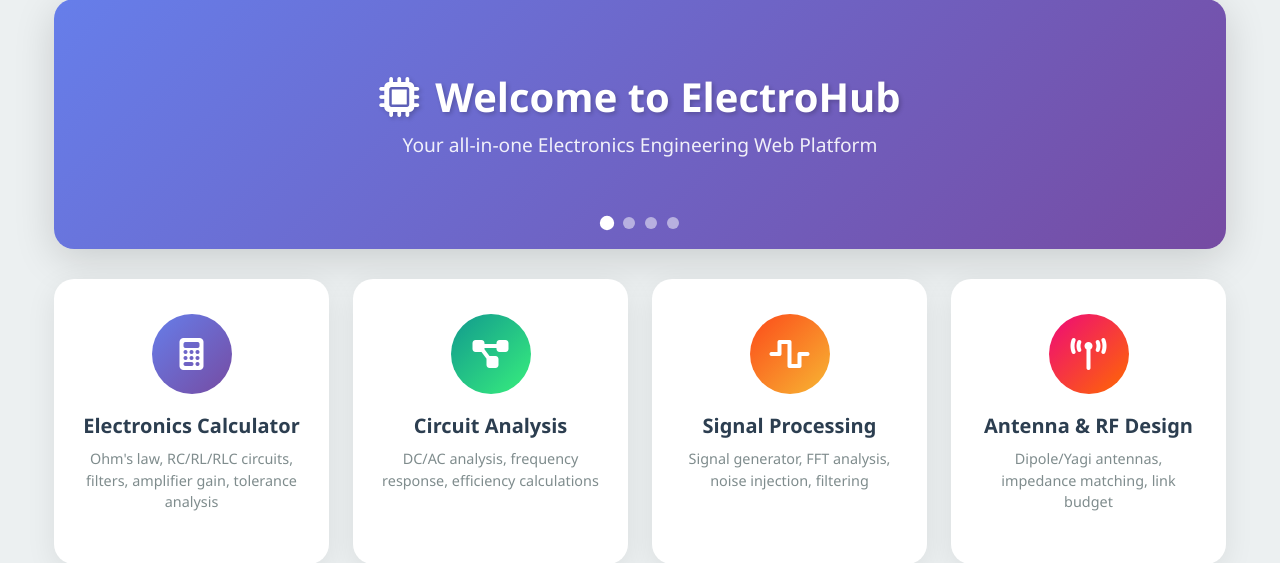
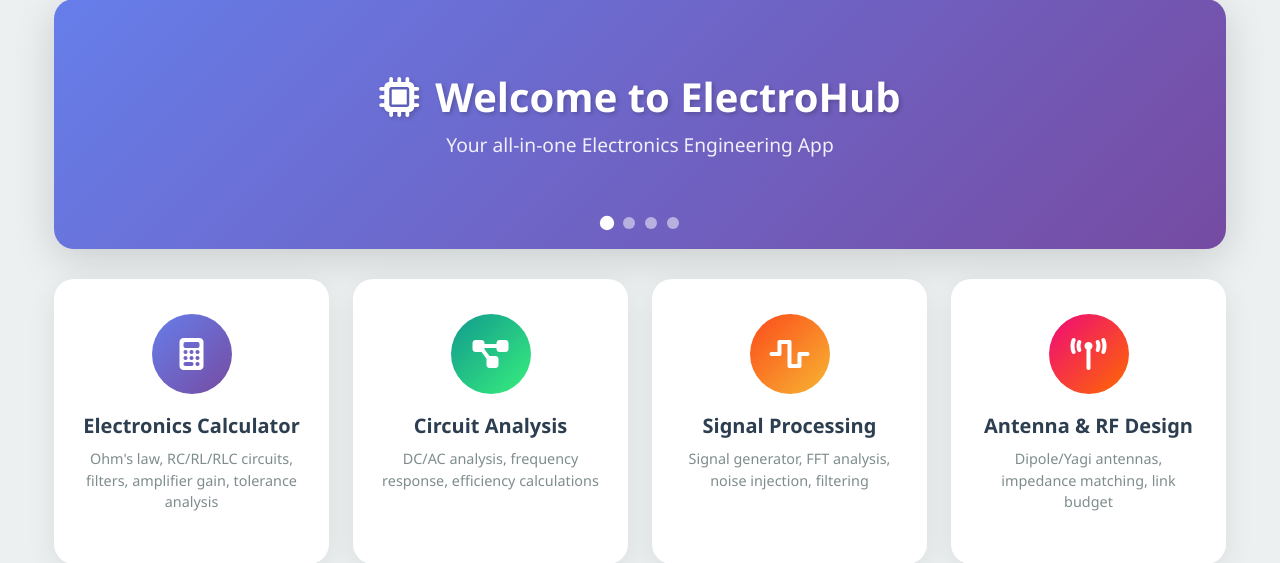
Before and after one commit to julisunkan/electro, a Flask app: page / in a window 1280 px wide. Shown: the part 105-668 px from the top of the page. Run offline with Flask 3, Linux system fonts and the light colour scheme; some libraries are stand-ins or nearby versions.

Commit message:
Update platform description to refer to it as an app
Changes the descriptive text from "Web Platform" to "App" in manifest.json and base.html, index.html templates.

Replit-Commit-Author: Agent
Replit-Commit-Session-Id: 222d4d14-5c74-4c21-8ff1-42c5a03f32f0
Replit-Commit-Checkpoint-Type: full_checkpoint
Replit-Commit-Event-Id: 7d890886-7bc0-4c2f-adc3-4fdb5dbfeb96
Replit-Commit-Screenshot-Url: https://storage.googleapis.com/screenshot-production-us-central1/1d3506b2-c2b9-449f-b4ff-21804b3b52fe/222d4d14-5c74-4c21-8ff1-42c5a03f32f0/O8QdDUi
Replit-Helium-Checkpoint-Created: true

```diff
--- a/templates/base.html
+++ b/templates/base.html
@@ -3,7 +3,7 @@
 <head>
     <meta charset="UTF-8">
     <meta name="viewport" content="width=device-width, initial-scale=1.0">
-    <meta name="description" content="ElectroHub - Your all-in-one Electronics Engineering Web Platform">
+    <meta name="description" content="ElectroHub - Your all-in-one Electronics Engineering App">
     <meta name="theme-color" content="#3498db">
     <meta name="apple-mobile-web-app-capable" content="yes">
     <meta name="apple-mobile-web-app-status-bar-style" content="black-translucent">
--- a/templates/index.html
+++ b/templates/index.html
@@ -8,7 +8,7 @@
         <div class="hero-slide active">
             <div class="hero-content">
                 <h1><i class="fas fa-microchip me-3"></i>Welcome to ElectroHub</h1>
-                <p>Your all-in-one Electronics Engineering Web Platform</p>
+                <p>Your all-in-one Electronics Engineering App</p>
             </div>
         </div>
         <div class="hero-slide">
```
Also changed, not shown: static/manifest.json.
